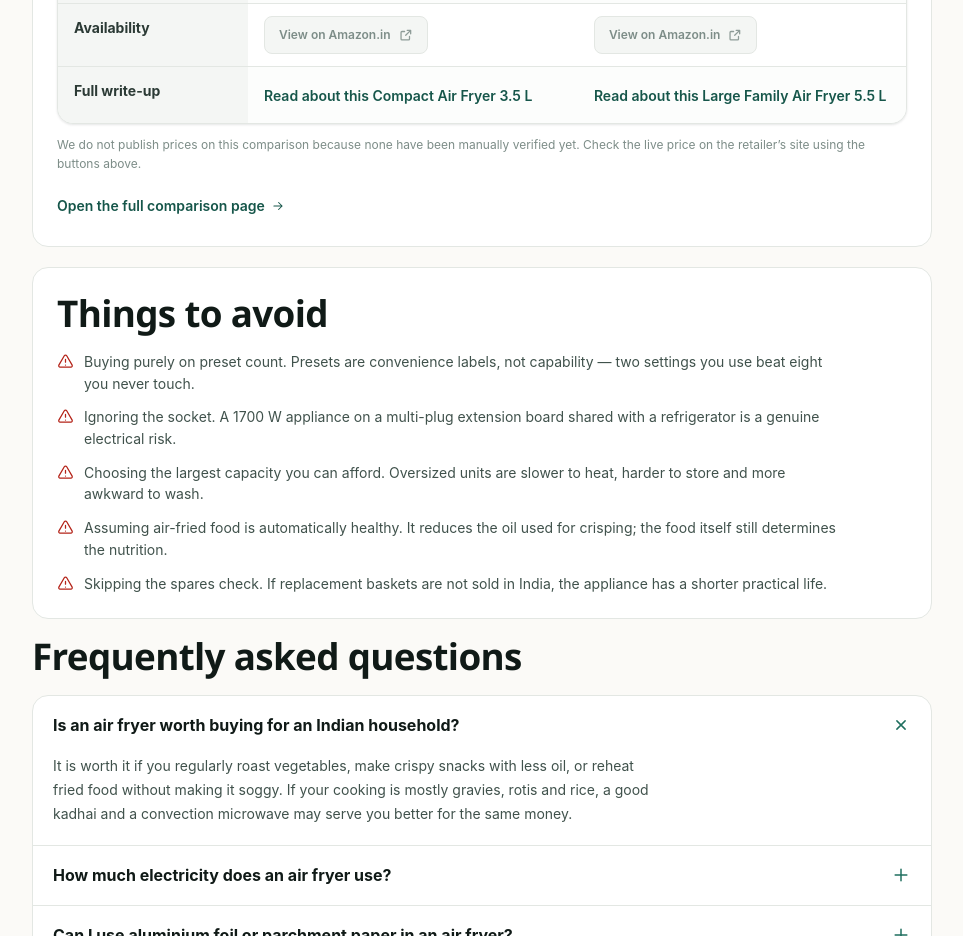
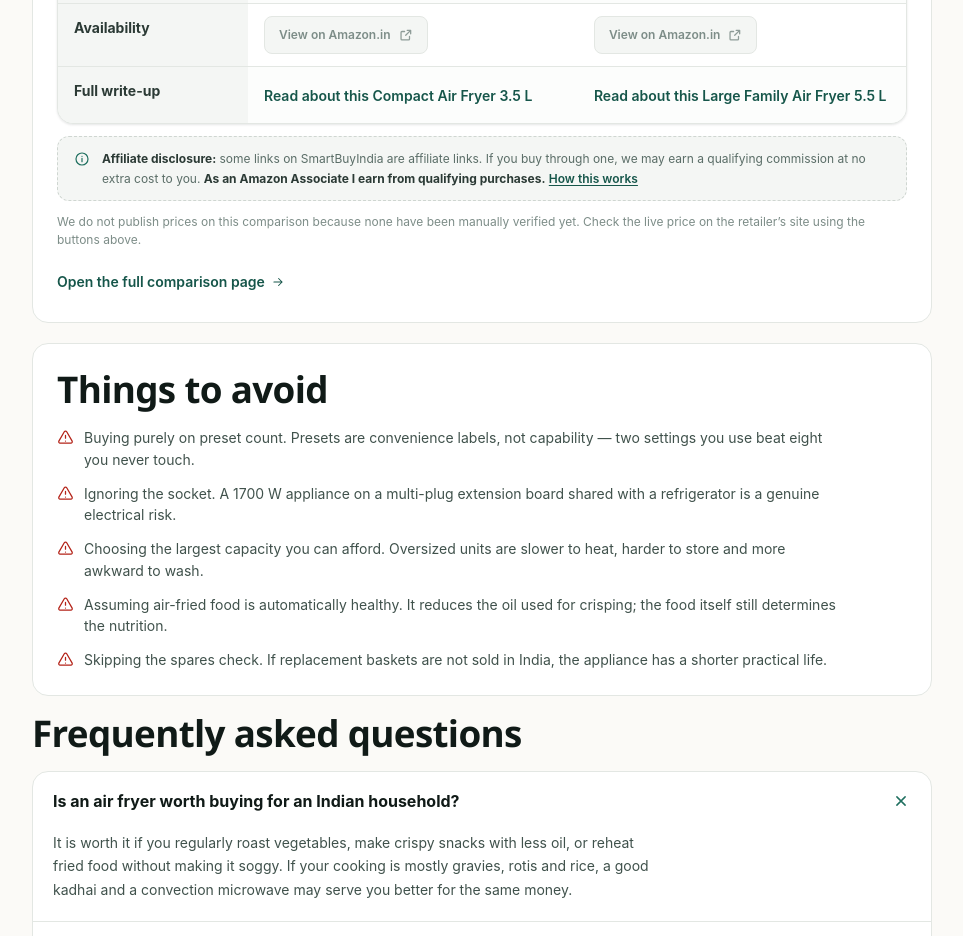
Before and after one commit to void7x/smartbuyIndia, a React (Vite) app: page /guide/best-air-fryers-indian-kitchens in a window 1280 px wide. Shown: the part 5420-6356 px from the top of the page, without its empty margins (158-1121 px from the left). Built offline with nearby package versions, Linux system fonts and the light colour scheme.

Commit message:
Add disclosure next to comparison affiliate links

```diff
--- a/src/components/ComparisonTable.jsx
+++ b/src/components/ComparisonTable.jsx
@@ -1,6 +1,7 @@
 import { Link } from 'react-router-dom';
 import ProductImage from './ProductImage.jsx';
 import AmazonButton from './AmazonButton.jsx';
+import DisclosureNotice from './DisclosureNotice.jsx';
 import { getProductBySlug } from '../data/products.js';
 import { formatPrice, formatDate } from '../utils/format.js';
 import { SwapIcon } from './Icons.jsx';
@@ -142,6 +143,10 @@ export default function ComparisonTable({ comparison, placement = 'compare-table
         </table>
       </div>
 
+      <div style={{ marginTop: '12px' }}>
+        <DisclosureNotice compact />
+      </div>
+
       {!showPriceRow && (
         <p className="inline-note" style={{ marginTop: '12px' }}>
           We do not publish prices on this comparison because none have been manually verified yet.
```
